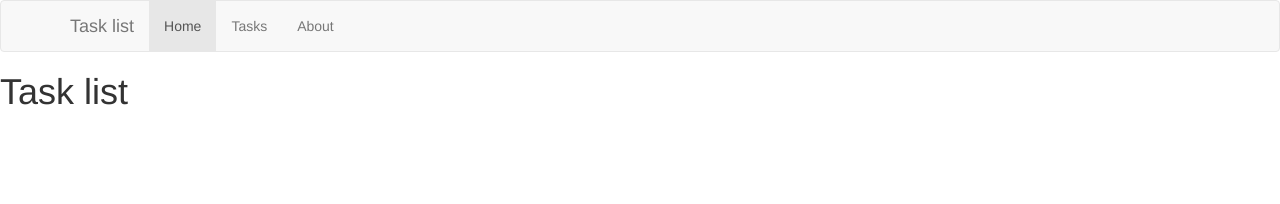
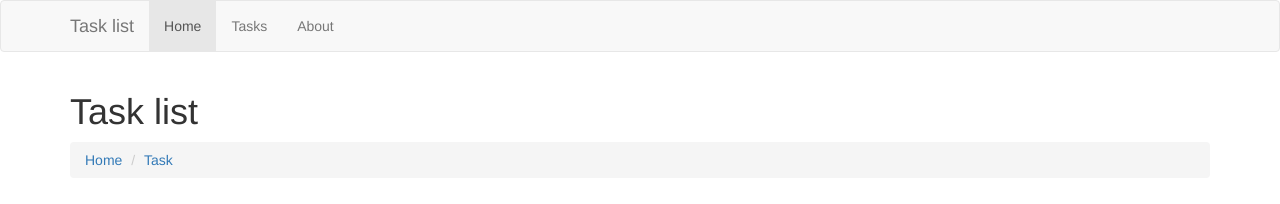
Before and after one commit to dysfunctionl/TaskList, a plain HTML site: page index.html in a window 1280 px wide. Drawn offline with Linux system fonts and the light colour scheme.

Commit message:
Added breadcrumbs

```diff
--- a/index.html
+++ b/index.html
@@ -38,8 +38,15 @@
     </nav>
 
 
+    <div class="container">
+    	<h1>Task list</h1>
 
-    <h1>Task list</h1>
+    	<ol class="breadcrumb">
+    		<li><a href="index.html">Home</a></li>
+    		<li><a href="task.html">Task</a></li>
+    	</ol>
+
+    </div>
 
 
     <script src="js/jquery-1.12.3.min.js"></script>
```
